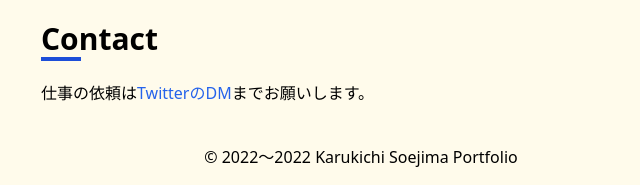
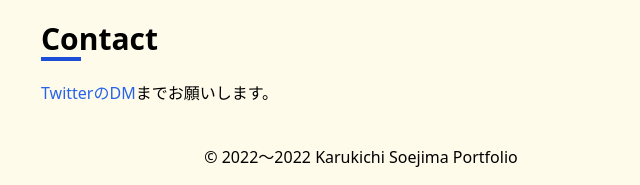
Before and after one commit to teddybear0430/portfolio, a Gatsby site: page / in a window 1280 px wide. Shown: the part 2209-2394 px from the top of the page, without its empty margins (279-919 px from the left). Built offline with nearby package versions, Linux system fonts and the light colour scheme; Gatsby itself is replaced by a stand-in of ours.

Commit message:
fix: Fixed Contact section text.

```diff
--- a/src/components/sections/Contact.tsx
+++ b/src/components/sections/Contact.tsx
@@ -5,7 +5,6 @@ const Contact: React.FC = () => {
   return (
     <SectionRoot heading="Contact">
       <p>
-        仕事の依頼は
         <a
           className="text-blue-600 hover:underline"
           href="https://twitter.com/karukichi_yah"
```
